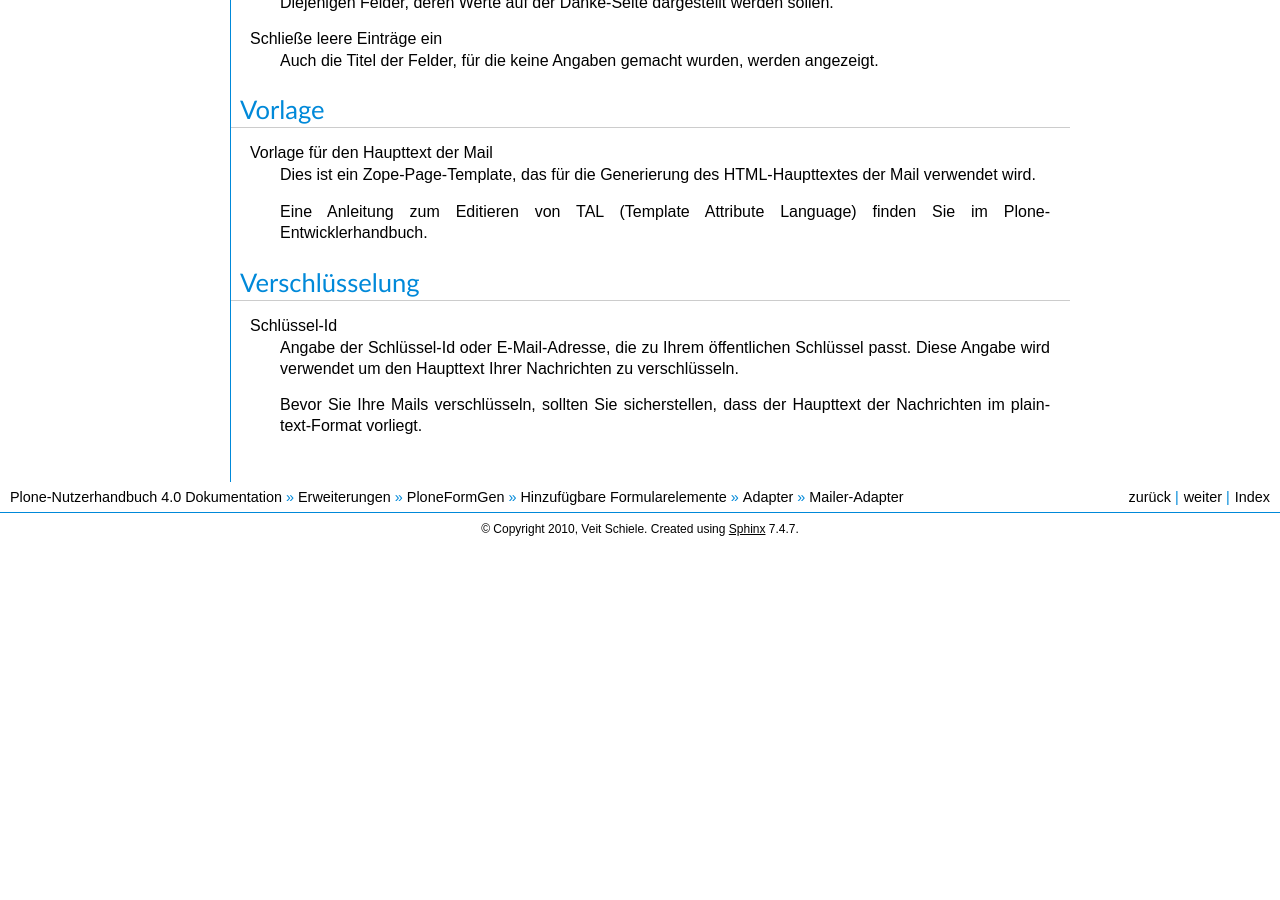
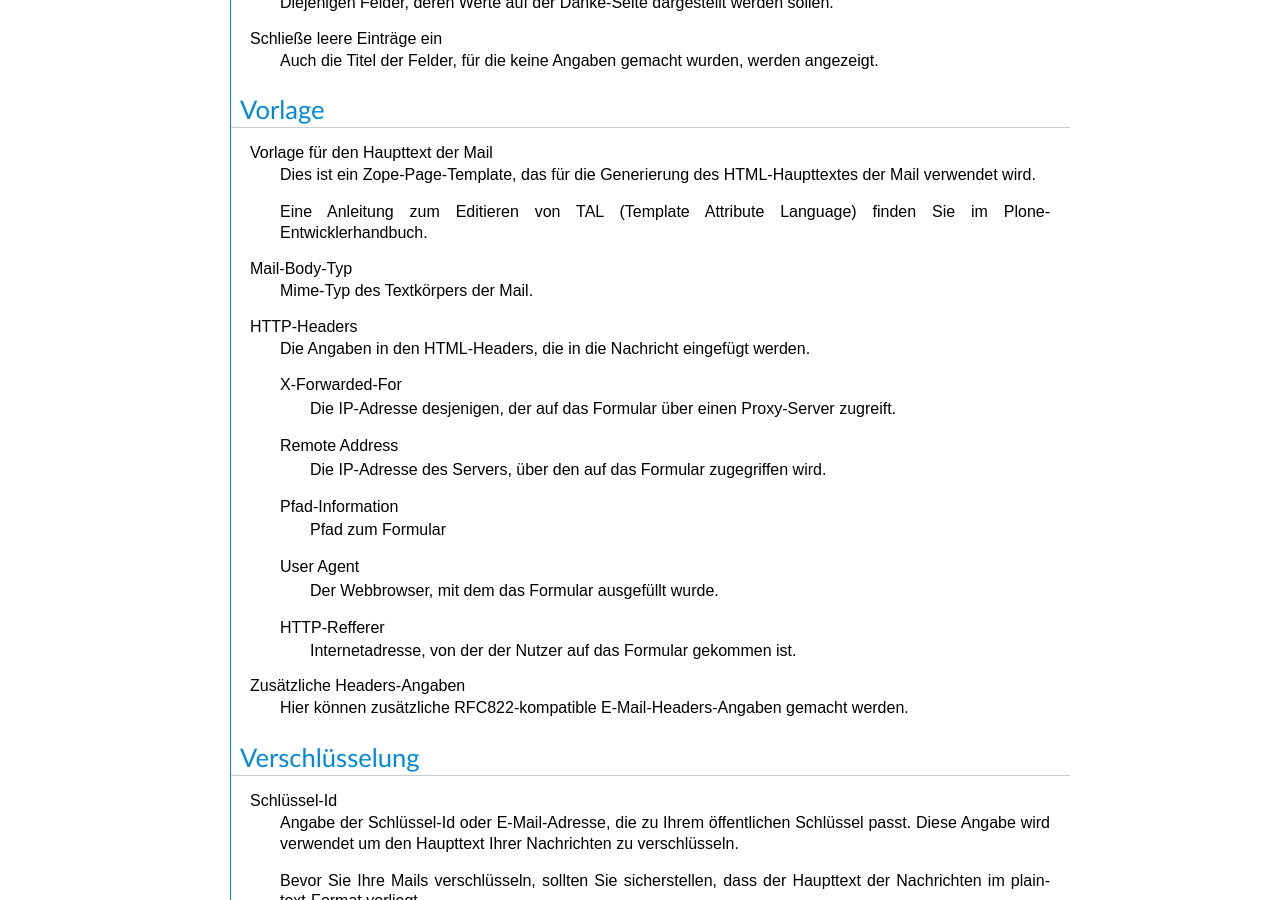
Before and after one commit to veit/plone-nutzerhandbuch, a Sphinx documentation site: the page built from source/erweiterungen/ploneformgen/adapter/mailer-adapter.rst, in a window 1280 px wide and 900 px high, scrolled down 1242 px. Built offline with Sphinx 7.4.7, drawn with Linux system fonts in a browser that asks for light colours; pages that are not in the unit, such as notebooks, are missing from menus; before the commit the page ends 1787 px from its top, so only the background shows below that.

Commit message:
Added options for template

```diff
--- a/source/erweiterungen/ploneformgen/adapter/mailer-adapter.rst
+++ b/source/erweiterungen/ploneformgen/adapter/mailer-adapter.rst
@@ -64,6 +64,26 @@ Vorlage für den Haupttext der Mail
 
 .. _`Plone-Entwicklerhandbuch`: http://www.plone-entwicklerhandbuch.de/plone-entwicklerhandbuch/erscheinungsbild/zope-page-templates-zpt
 
+Mail-Body-Typ
+  Mime-Typ des Textkörpers der Mail.
+HTTP-Headers
+  Die Angaben in den HTML-Headers, die in die Nachricht eingefügt werden.
+
+  X-Forwarded-For
+    Die IP-Adresse desjenigen, der auf das Formular über einen Proxy-Server zugreift.
+  Remote Address
+    Die IP-Adresse des Servers, über den auf das Formular zugegriffen wird.
+  Pfad-Information
+    Pfad zum Formular
+  User Agent
+    Der Webbrowser, mit dem das Formular ausgefüllt wurde.
+  HTTP-Refferer
+    Internetadresse, von der der Nutzer auf das Formular gekommen ist.
+
+Zusätzliche Headers-Angaben
+  Hier können zusätzliche RFC822-kompatible E-Mail-Headers-Angaben gemacht werden.
+
+
 Verschlüsselung
 ---------------
 
```
